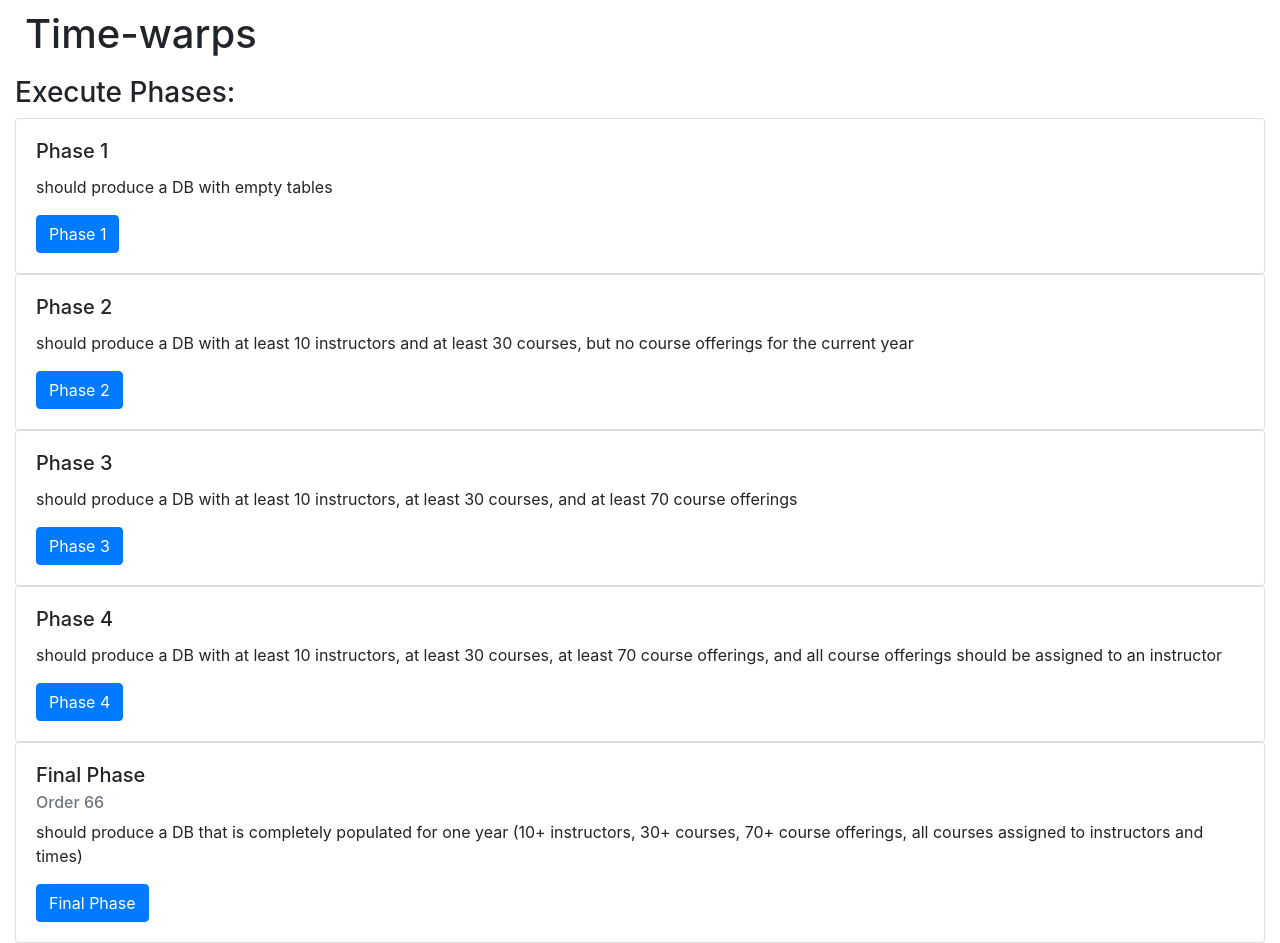
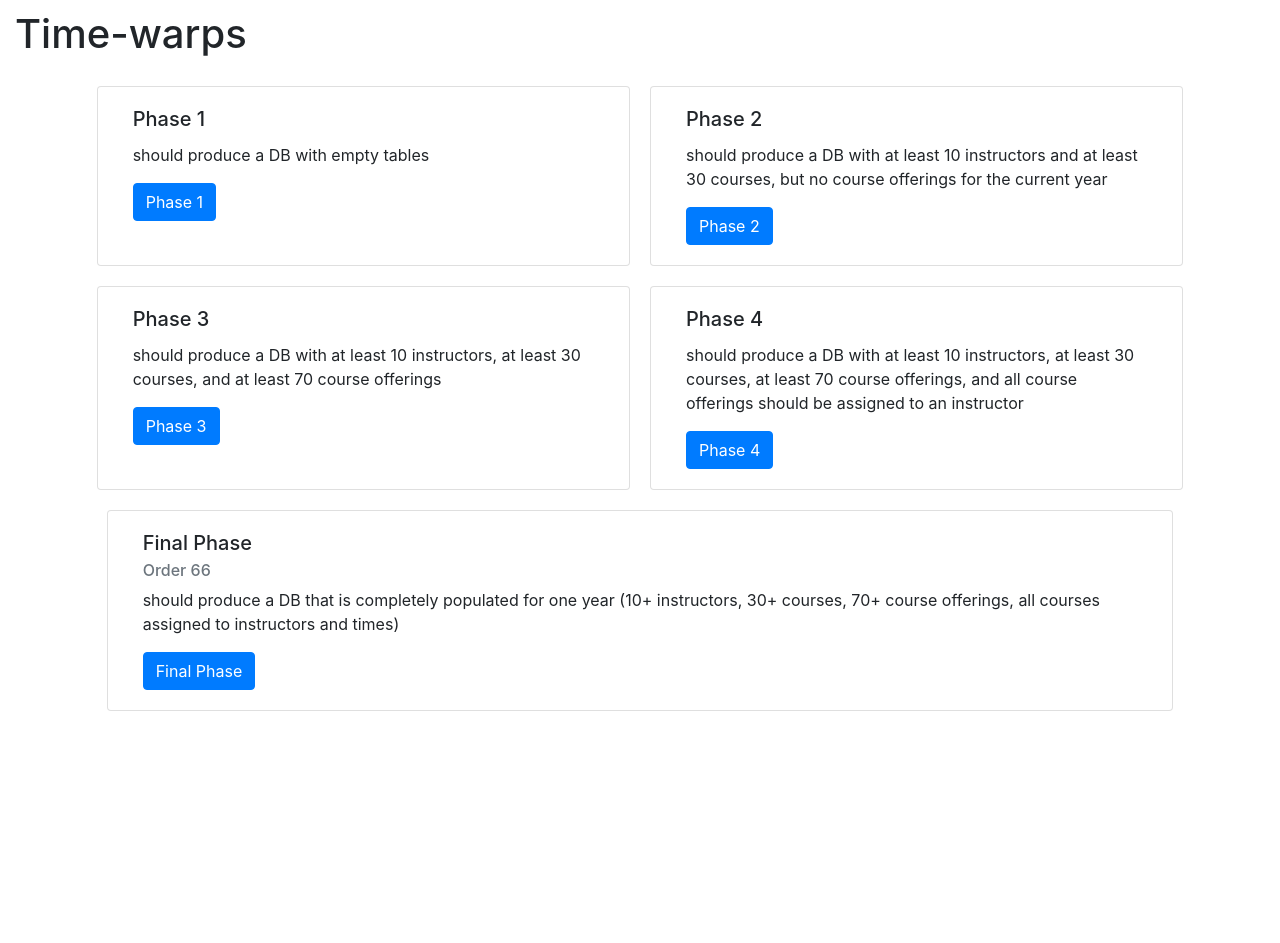
Before and after one commit to gruntygap/hirola-database-site, a Flask app: page /time-warps in a window 1280 px wide. Shown: the part 56-999 px from the top of the page. After the commit the page ends 767 px from the top, so only its background shows below. Run offline with Flask 2, Linux system fonts and the light colour scheme; some libraries are stand-ins or nearby versions.

Commit message:
Refactored time-warps page, fixes #24

```diff
--- a/app/templates/header.html
+++ b/app/templates/header.html
@@ -11,9 +11,10 @@
     {% endblock %}
     <style type="text/css">
     #titleOfPage {
-            background-color: #ffffffcf;
-            padding: 10px;
-            border-radius: 0px 0px 5px 5px;
+        background-color: #ffffffcf;
+        padding-top: 10px;
+        padding-bottom: 10px;
+        border-radius: 0px 0px 5px 5px;
     }
     </style>
 </head>
--- a/app/templates/time_warps.html
+++ b/app/templates/time_warps.html
@@ -5,6 +5,9 @@
     background-color: red;
     animation: example 10s linear;
     animation-iteration-count: infinite;
+}
+.card {
+    margin: 10px;
 }
 
 @keyframes example {
@@ -85,15 +88,15 @@
     </div>
 </div>
 <h1 id="titleOfPage">Time-warps</h1>
-    <h3>Execute Phases:</h3>
-    <div class="card">
+<div class="row justify-content-center">
+    <div class="card col-md-5">
         <div class="card-body">
             <h5 class="card-title">Phase 1</h5>
             <p class="card-text">should produce a DB with empty tables</p>
             <button class="btn btn-primary" data-toggle="modal" data-target="#exampleModal" onclick="passToModal(this)" data-id="1">Phase 1</button>
         </div>
     </div>
-    <div class="card">
+    <div class="card col-md-5">
         <div class="card-body">
             <h5 class="card-title">Phase 2</h5>
             <p class="card-text">should produce a DB with at least 10 instructors and at least 30 courses, but no course
@@ -101,7 +104,9 @@
             <button class="btn btn-primary" data-toggle="modal" data-target="#exampleModal" onclick="passToModal(this)" data-id="2">Phase 2</button>
         </div>
     </div>
-    <div class="card">
+</div>
+<div class="row justify-content-center">
+    <div class="card col-md-5">
         <div class="card-body">
             <h5 class="card-title">Phase 3</h5>
             <p class="card-text">should produce a DB with at least 10 instructors, at least 30 courses, and at least 70
@@ -109,7 +114,7 @@
             <button class="btn btn-primary" data-toggle="modal" data-target="#exampleModal" onclick="passToModal(this)" data-id="3">Phase 3</button>
         </div>
     </div>
-    <div class="card">
+    <div class="card col-md-5">
         <div class="card-body">
             <h5 class="card-title">Phase 4</h5>
             <p class="card-text">should produce a DB with at least 10 instructors, at least 30 courses, at least 70
@@ -117,13 +122,16 @@
             <button class="btn btn-primary" data-toggle="modal" data-target="#exampleModal" onclick="passToModal(this)" data-id="4">Phase 4</button>
         </div>
     </div>
-    <div class="card">
+</div>
+<div class="row justify-content-center">
+    <div class="card col-md-10">
         <div class="card-body">
             <h5 class="card-title">Final Phase</h5>
             <h6 class="card-subtitle mb-2 text-muted">Order 66</h6>
             <p class="card-text">should produce a DB that is completely populated for one year (10+ instructors, 30+
                 courses, 70+ course offerings, all courses assigned to instructors and times)</p>
             <button class="btn btn-primary" data-toggle="modal" data-target="#exampleModal" onclick="passToModal(this)" data-id="5">Final Phase</button>
+        </div>
     </div>
 </div>
 <script>
```
Lines whose indentation alone changed are shown as unchanged.
